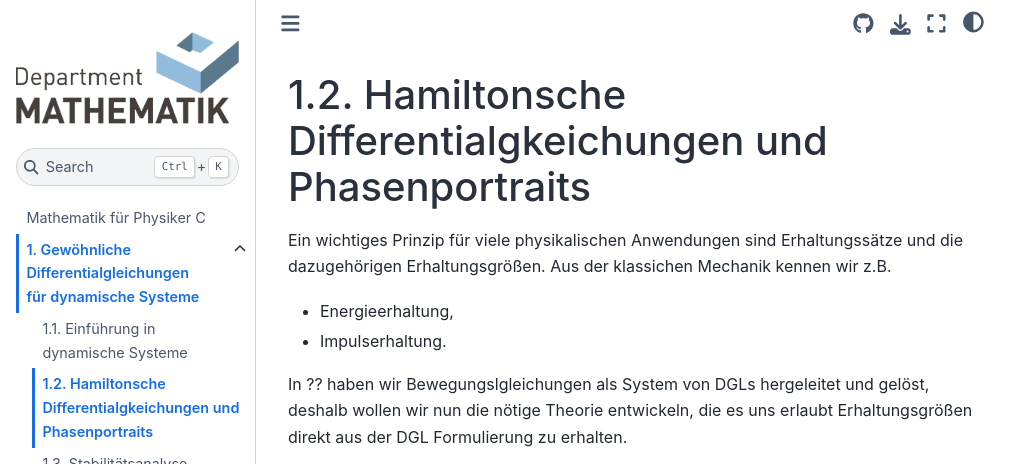
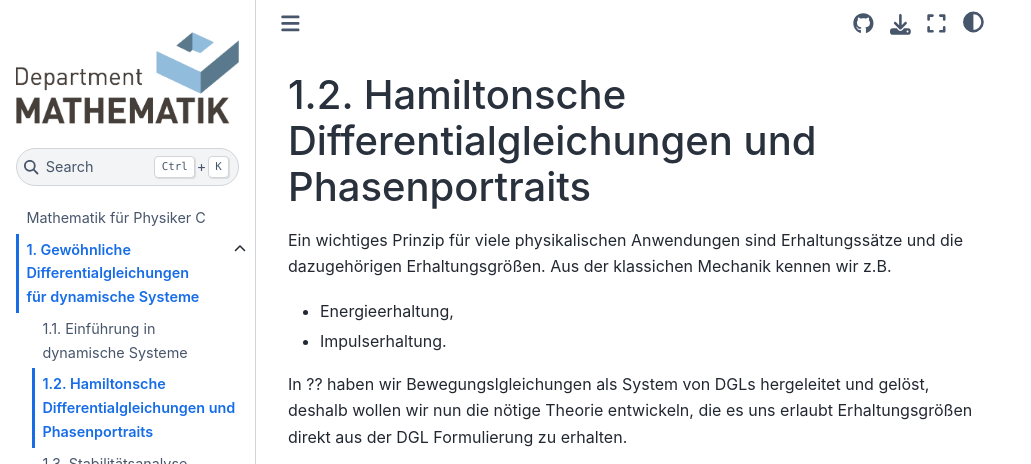
Before and after one commit to FAU-AMMN/MathPhysicsC, a Jupyter Book: the page built from ode/hamilton.md, in a window 1280 px wide, cut to the strip 0-464 px from the top of the page. Shown: the whole strip, without its empty margins (0-1031 px from the left). Built offline with Jupyter Book 1.0.4 settings and Sphinx 7.4.7 and the Sphinx Book theme 1.1.4, drawn with Linux system fonts in a browser that asks for light colours; pages that are not in the unit, such as notebooks, are missing from menus.

Commit message:
typo in gleichung

```diff
--- a/ode/hamilton.md
+++ b/ode/hamilton.md
@@ -1,5 +1,5 @@
 
-# Hamiltonsche Differentialgkeichungen und Phasenportraits
+# Hamiltonsche Differentialgleichungen und Phasenportraits
 
 Ein wichtiges Prinzip für viele physikalischen Anwendungen sind Erhaltungssätze und die dazugehörigen Erhaltungsgrößen. Aus der klassichen Mechanik kennen wir z.B.
 
```
